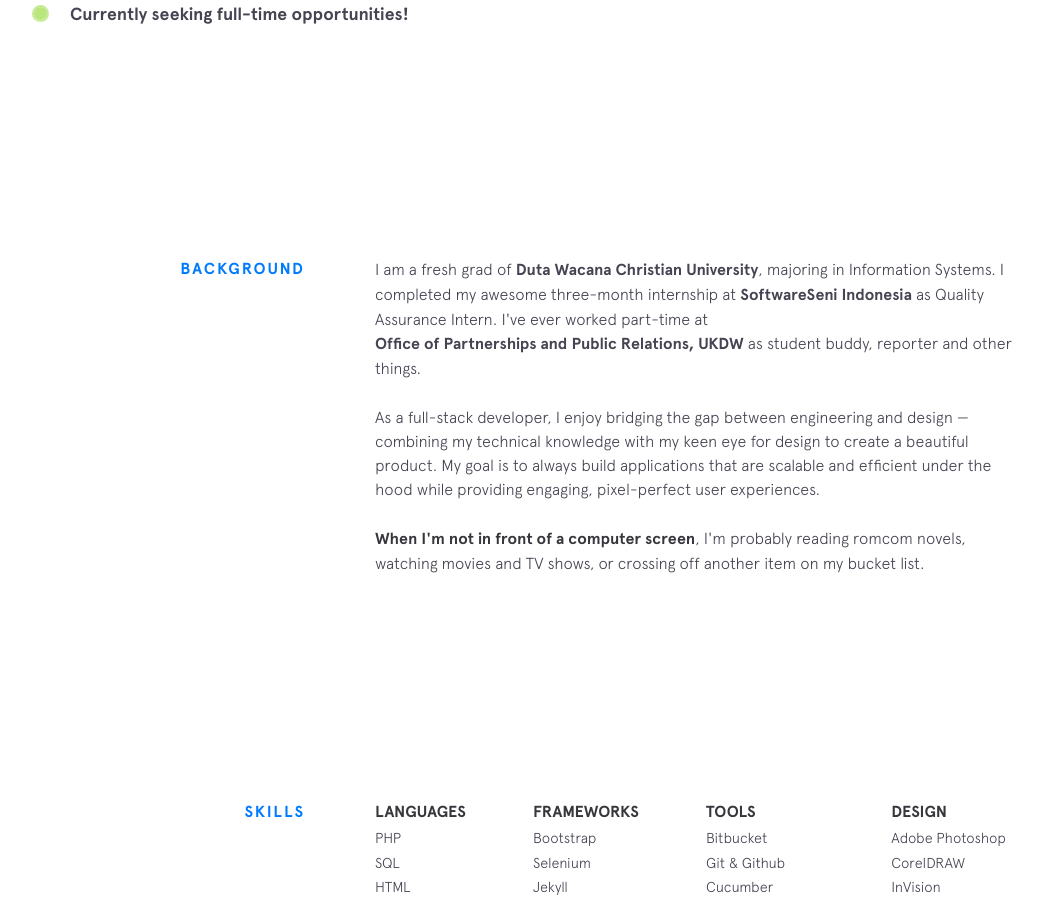
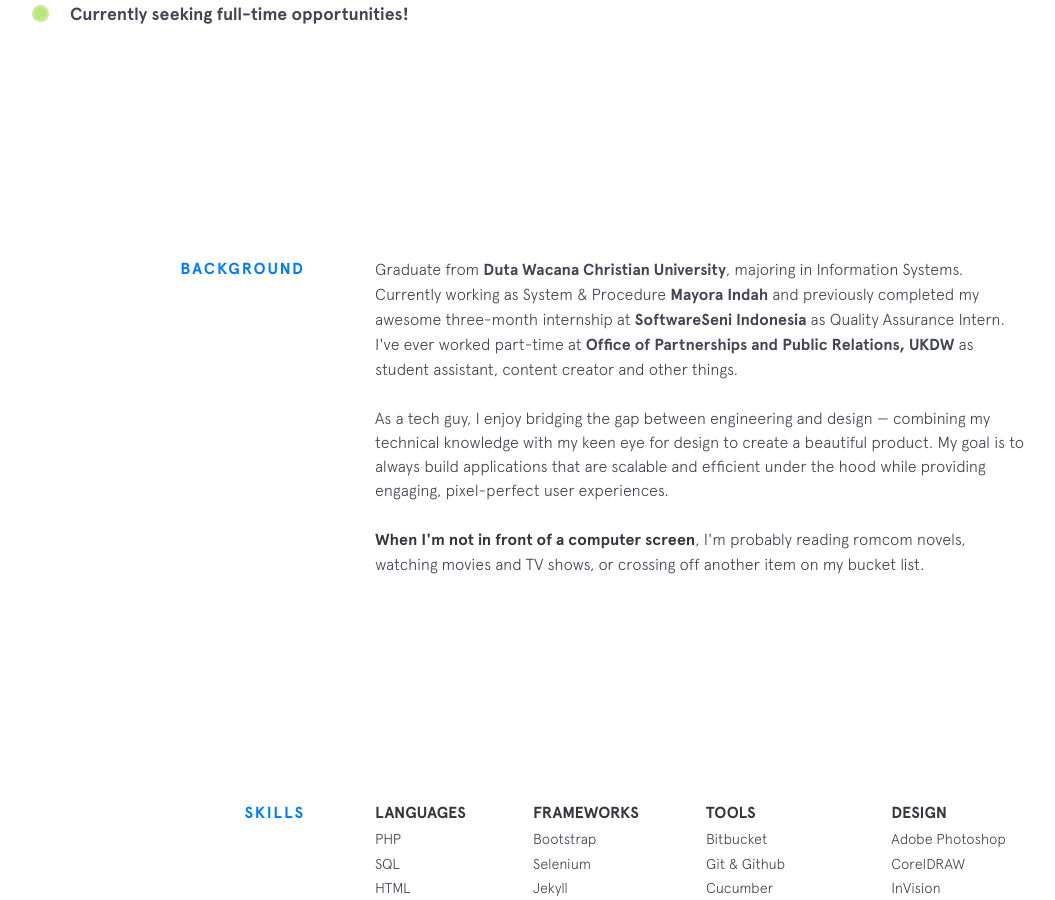
Before and after one commit to ivanhectors/ivanhectors.github.io, a Jekyll site: the page built from index.html, in a window 1280 px wide and 900 px high, scrolled down 743 px. Shown: the whole window, without its empty margins (75-1130 px from the left). Built offline with Jekyll 4.4.1, drawn with Linux system fonts in a browser that asks for light colours; nearby versions of some CDN libraries.

Commit message:
Update background.html

```diff
--- a/_includes/background.html
+++ b/_includes/background.html
@@ -2,14 +2,14 @@
   <div class="section__title">Background</div>
   <div class="section__content">
     <p>
-      I am a fresh grad of
-      <a class="underline-link" href="https://ukdw.ac.id/" target="_blank">Duta Wacana Christian University</a>, majoring in Information Systems. I completed my awesome three-month internship at
+      Graduate from
+      <a class="underline-link" href="https://ukdw.ac.id/" target="_blank">Duta Wacana Christian University</a>, majoring in Information Systems. Currently working as System & Procedure <a class="underline-link" href="https://www.mayoraindah.co.id/" target="_blank">Mayora Indah</a> and previously completed my awesome three-month internship at
       <a class="underline-link" href="https://softwareseni.co.id/" target="_blank">SoftwareSeni Indonesia</a> as Quality Assurance Intern. I've ever worked part-time at
-      <a class="underline-link" href="http://oia.ukdw.ac.id" target="_blank">Office of Partnerships and Public Relations, UKDW</a> as student buddy, reporter and other things.
+      <a class="underline-link" href="http://oia.ukdw.ac.id" target="_blank">Office of Partnerships and Public Relations, UKDW</a> as student assistant, content creator and other things.
     </p>
 
     <p>
-      As a full-stack developer, I enjoy bridging the gap between engineering and design &mdash; combining my technical knowledge
+      As a tech guy, I enjoy bridging the gap between engineering and design &mdash; combining my technical knowledge
       with my keen eye for design to create a beautiful product. My goal is to always build applications that are scalable
       and efficient under the hood while providing engaging, pixel-perfect user experiences.
     </p>
```
